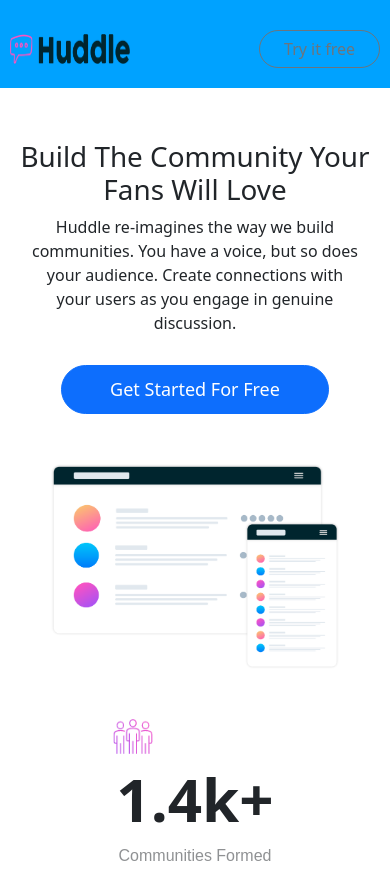
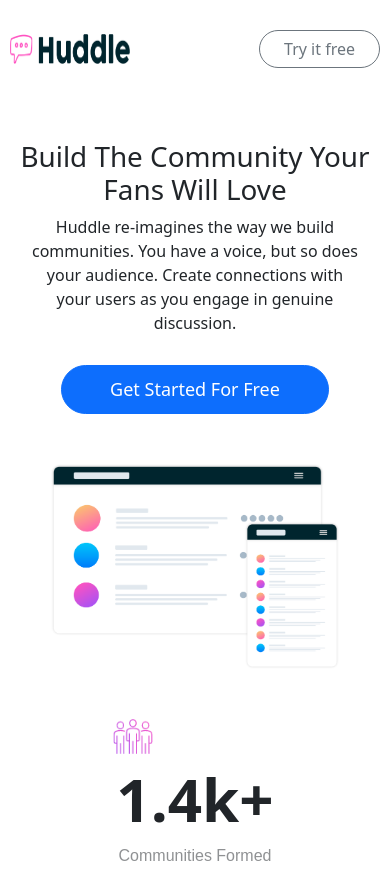
Before and after one commit to saher123595/Huddle, a plain HTML site: page index.html in a window 390 px wide. Shown: the top 871 px of the page. Drawn offline with nearby package versions, Linux system fonts and the light colour scheme.

Commit message:
Update main.css

```diff
--- a/style/main.css
+++ b/style/main.css
@@ -220,7 +220,6 @@ footer .New .input button {
         top: 0;
         left: 0;
         padding: 30px 10px 20px;
-        background-color: rgb(0, 162, 255);
         color: #FFF !important;
     }
     nav a {
```
